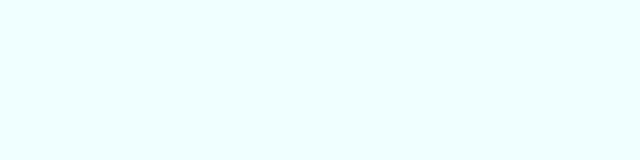
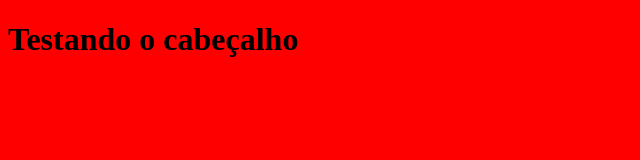
Before and after one commit to danielsbsb/html5css3, a plain HTML site: page index.html in a window 1280 px wide. Shown: the whole page, without its empty margins (0-640 px from the left). Drawn offline with Linux system fonts and the light colour scheme.

Commit message:
Adicionei os Breakpoints

```diff
--- a/index.html
+++ b/index.html
@@ -8,6 +8,7 @@
     <meta name="description" content="Aprenda HTML 5, CSS3 e SEO de forma simples, prática e objetiva desenvolvendo passo a passo do zero até a hospedagem um site one page moderno e responsivo.">
     <link rel="icon" href="img/favicon.png">
     <link rel="stylesheet" href="style.css">
+    <h1>Testando o cabeçalho</h1>
     </head>
 <body>
 
--- a/style.css
+++ b/style.css
@@ -1,6 +1,29 @@
 /*
 Folha de estilo site One page HTML5 e CSS3
 */
-body{
-    background-color: azure;
+/*Smartphone modo portrait>>>>>>>>>>>>>>>>>>>>>>>>>>>>>>>>>*/
+
+/*Smartphone Landscape>>>>>>>>>>>>>>>>>>>>>>>>>>>>>>>>>>>>>*/
+@media (min-width: 576px){
+    body{
+        background-color: #0ff;
+    }
 }
+/*Tablet portrait>>>>>>>>>>>>>>>>>>>>>>>>>>>>>>>>>>>>>>>>>>*/
+@media (min-width: 768px){
+    body{
+        background-color:#ff0
+    }
+}
+/*Tablet landscape>>>>>>>>>>>>>>>>>>>>>>>>>>>>>>>>>>>>>>>>>*/
+@media (min-width: 992px){
+    body{
+        background-color:#ff6600
+    }
+}
+/*PC>>>>>>>>>>>>>>>>>>>>>>>>>>>>>>>>>>>>>>>>>>>>>>>>>>>>>>>*/
+@media (min-width: 1200px){
+    body{
+        background-color:#ff0000
+    }
+}
```
